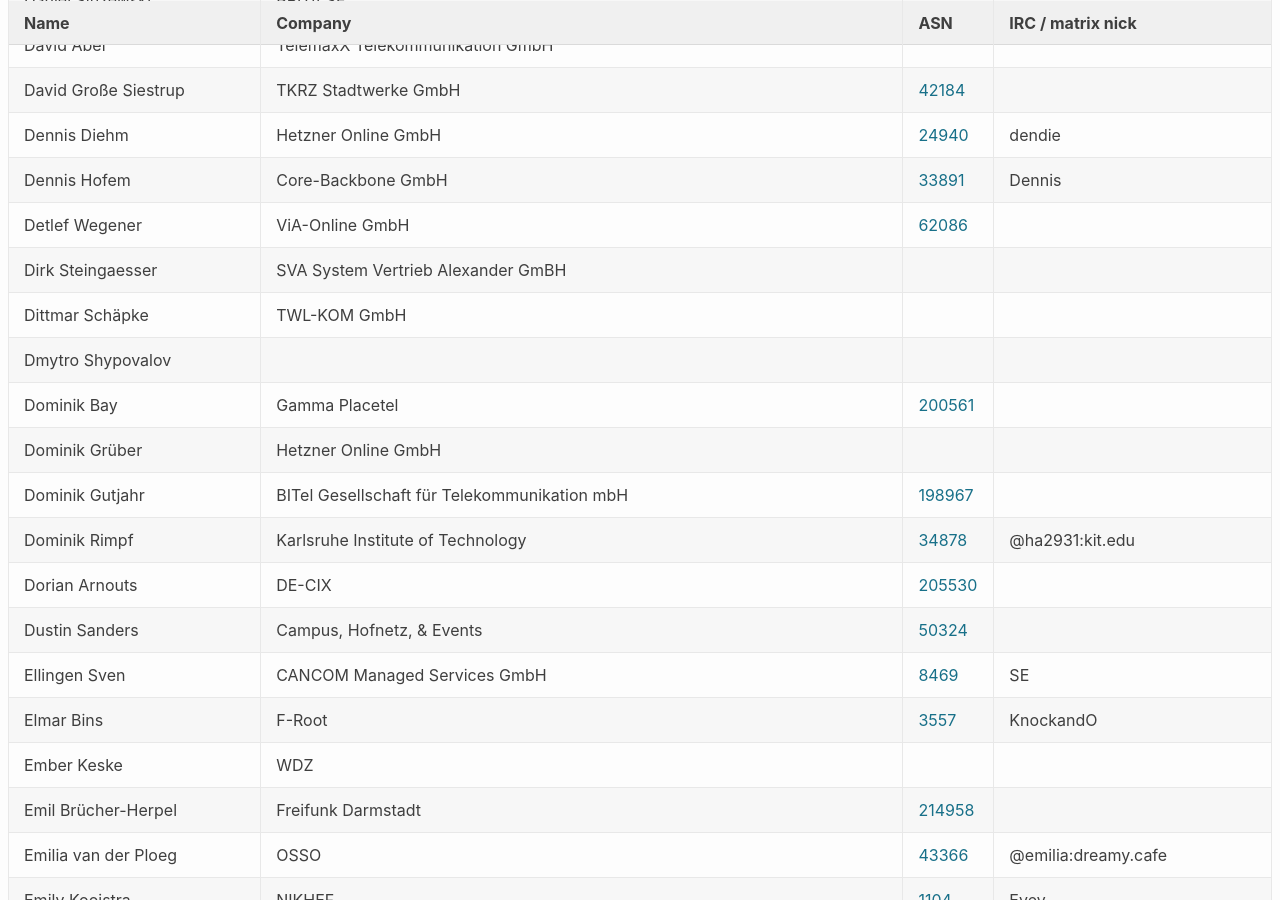
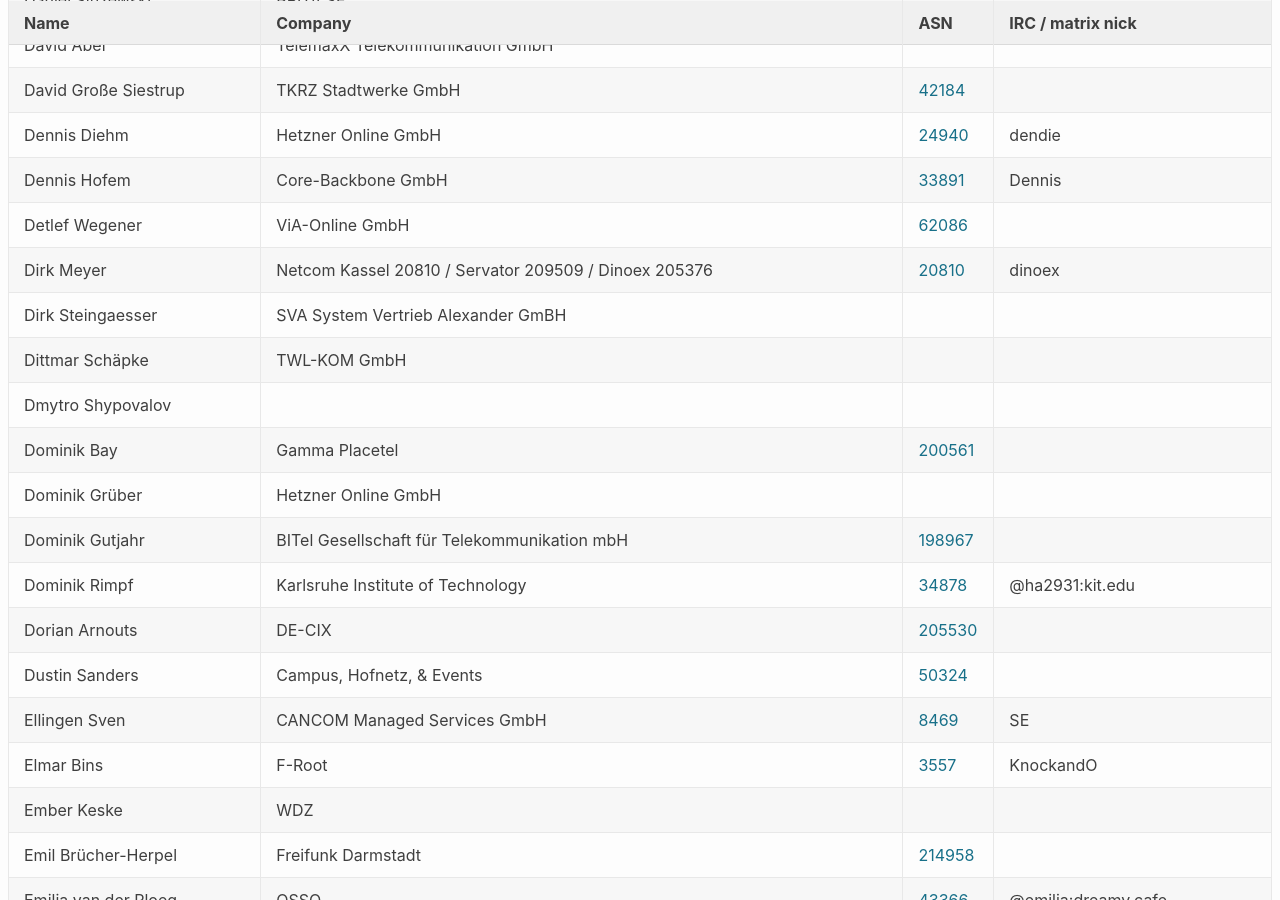
Before and after one commit to denog/pretix-attendeelist, a Jekyll site: the page built from denog17/index.markdown, in a window 1280 px wide and 900 px high, scrolled down 3124 px. Built offline with Jekyll 4.4.1, drawn with Linux system fonts in a browser that asks for light colours.

Commit message:
Latest data: Wed Aug 27 08:35:04 UTC 2025

```diff
--- a/_data/attendees_denog17_onsite.json
+++ b/_data/attendees_denog17_onsite.json
@@ -426,6 +426,12 @@
     "asn": "62086"
   },
   {
+    "name": "Dirk Meyer",
+    "company": "Netcom Kassel 20810 / Servator 209509 / Dinoex 205376",
+    "irc": "dinoex",
+    "asn": "20810"
+  },
+  {
     "name": "Dirk Steingaesser",
     "company": "SVA System Vertrieb Alexander GmBH",
     "irc": null,
```
